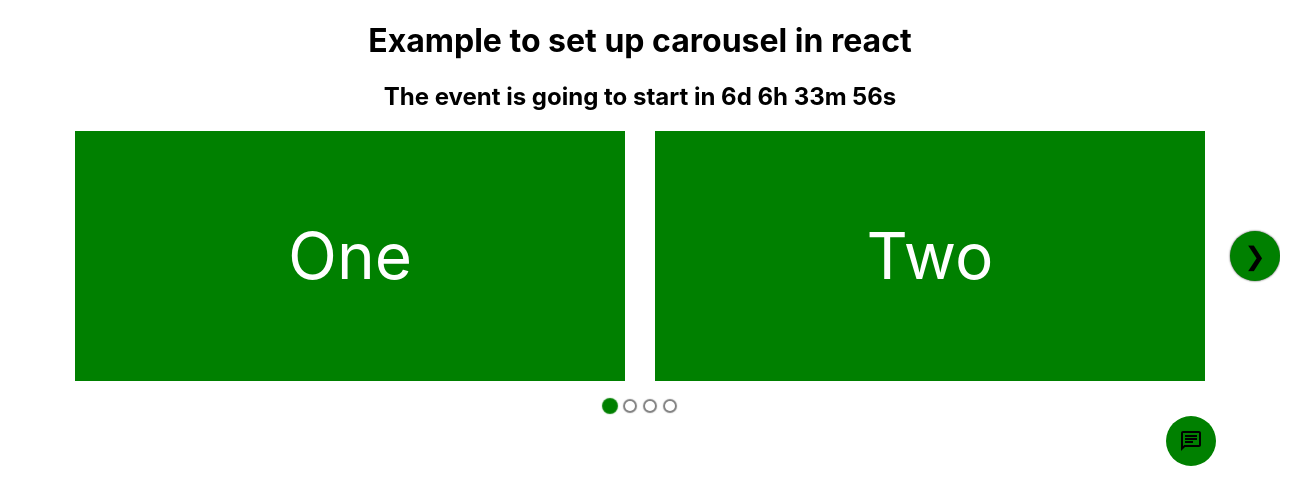
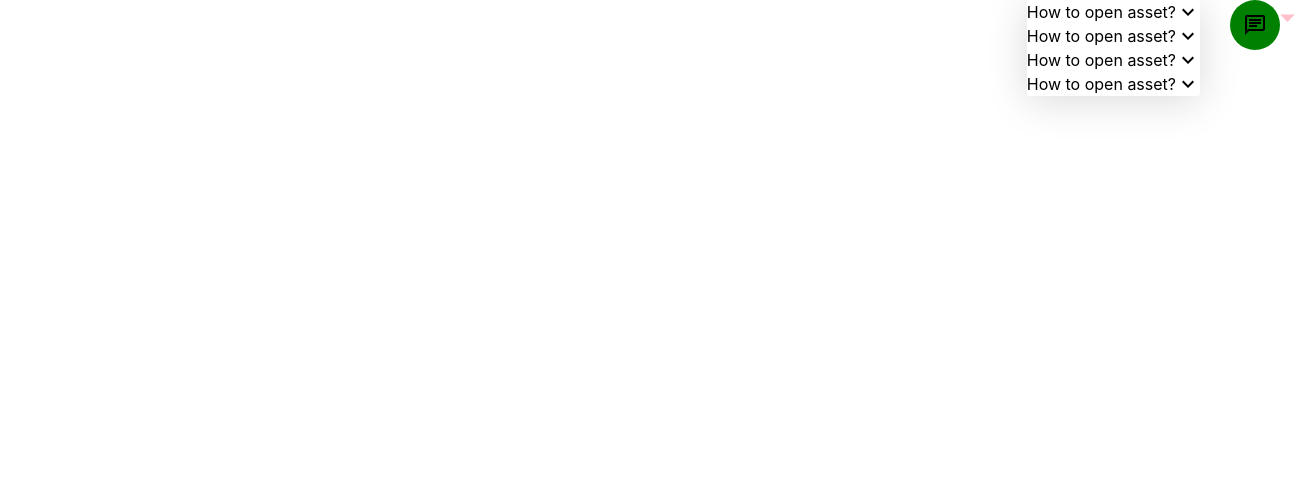
Before and after one commit to Reetika12/card-hover-effect, a React (Create React App) app: page / in a window 1280 px wide. Shown: the top 504 px of the page, 1305 px wide, since content can reach past the window. Built offline with nearby package versions, Linux system fonts and the light colour scheme.

Commit message:
added card pop at right bottom

```diff
--- a/src/App.js
+++ b/src/App.js
@@ -2,13 +2,16 @@ import './App.css';
 // import CardHover from './CardHover'
 import AnimateOnScroll from './AnimateOnScroll'
 import CarouselCard from './CarouselCard'
-import PopUpWithDropdown from './PopUpWithDropdown'
+// import PopUpWithDropdown from './PopUpWithDropdown'
+import PopUpWithDiv from './PopUpWithDiv'
 
+// PopUpWithDiv
 function App() {
   return (
     <div className="App">
-        <CarouselCard />
-        <PopUpWithDropdown/>
+        {/* <CarouselCard /> */}
+        <PopUpWithDiv/>
+        {/* <PopUpWithDropdown/> */}
         {/* <CardHover/> */}
         {/* <AnimateOnScroll/> */}
     </div>
--- /dev/null
+++ b/src/PopUpWithDiv.js
@@ -0,0 +1,57 @@
+import React, { Component } from "react";
+import ExpandMoreIcon from "@material-ui/icons/ExpandMore";
+import ArrowDropDownIcon from "@material-ui/icons/ArrowDropDown";
+import ChatOutlinedIcon from "@material-ui/icons/ChatOutlined";
+import "./Styles/CardHover.css";
+
+class PopUpWithDiv extends Component {
+  constructor(props) {
+    super(props);
+    this.state = {
+      hidePopUp: false,
+    };
+  }
+  handleChatBlock = () => {
+    let { hidePopUp } = this.state;
+    this.setState({
+      hidePopUp: !hidePopUp,
+    });
+  };
+  render() {
+    let { hidePopUp } = this.state;
+    return (
+      <>
+       <div>
+        <div className="ParentPopUp">
+          <div className="alignInbox">
+            <div>How to open asset?</div>
+            <ExpandMoreIcon />
+          </div>
+          <div className="alignInbox">
+            <div>How to open asset?</div>
+            <ExpandMoreIcon />
+          </div>
+          <div className="alignInbox">
+            <div>How to open asset?</div>
+            <ExpandMoreIcon />
+          </div>
+          <div className="alignInbox">
+            <div>How to open asset?</div>
+            <ExpandMoreIcon />
+          </div>
+        </div>
+        <div className="combinePopUp">
+            <div className="arrowStyle">
+            <ArrowDropDownIcon fontSize="large"/>
+            </div>
+            <div onClick={this.handleChatBlock} className="ChatStyle">
+                <ChatOutlinedIcon/>
+            </div>
+        </div>
+    </div>
+      </>
+    );
+  }
+}
+
+export default PopUpWithDiv;
--- a/src/PopUpWithDropdown.js
+++ b/src/PopUpWithDropdown.js
@@ -4,11 +4,13 @@ import './Styles/CardHover.css'
 import Dialog from '@material-ui/core/Dialog';
 import { withStyles } from "@material-ui/core/styles";
 import { createStyles} from '@material-ui/core';
+import ExpandMoreIcon from '@material-ui/icons/ExpandMore';
+import ArrowDropDownIcon from '@material-ui/icons/ArrowDropDown';
 
   const styles = theme => createStyles({
     scrollPaper: {
         marginLeft: '66%',
-        marginTop: '5%'
+        marginTop: '-5%',
     }
   });
 class PopUpWithDropdown extends Component {
@@ -16,35 +18,44 @@ class PopUpWithDropdown extends Component {
     {
         super(props);
         this.state={
-            dialogOpen:false
+            dialogOpen:false,
         }
     }
     handleChatBlock = () =>{
         this.setState({
-            dialogOpen:true
+            dialogOpen:true,
         })
     }
     handleClose = () => {
         this.setState({
-            dialogOpen:false
+            dialogOpen:false,
         })
       };
     render() {
         let {classes} = this.props
         let {dialogOpen} = this.state
         return (
-            <div>
+            <div >
                 <Dialog
                  classes={{scrollPaper: classes.scrollPaper }}
                  onClose={this.handleClose}
                  open={dialogOpen}>
-                    hello friends
-                    how are you ?
-                    how you have been
-                    <div style={{width:'100px',height:'100px',background:'green'}}>
-
+                     <div style={{background:'pink'}}>
+                         <div style={{display:'flex'}}>
+                            <div>How to open asset?</div>
+                            <ExpandMoreIcon/>
+                         </div>
+                        <div style={{width:'100px',height:'100px',background:'green'}}>
+                        </div>
                     </div>
                 </Dialog>
+                {dialogOpen && <div style={{zIndex:'1'}}>
+                 <ArrowDropDownIcon color="secondary" fontSize="large"/>
+                </div>}
+                {/* <Dialog open={dialogSecondOpen}> */}
+                    {/* <img src={require("./Images/Vector.png").default} alt="triangle"/> */}
+                    {/* <img src={require("./Images/ChatBubble.png").default} alt="triangle"/> */}
+                {/* </Dialog> */}
                 <div onClick={this.handleChatBlock} className="ChatStyle">
                    <ChatOutlinedIcon/>
                 </div>
--- a/src/Styles/CardHover.css
+++ b/src/Styles/CardHover.css
@@ -129,6 +129,64 @@
    align-items: center;
    justify-content: center;
    float: right;
-   margin-right: 5%;
+   position: fixed;
+   /* top: 82%; */
+   /* margin-right: 5%; */
    cursor: pointer;
 }
+.triangle-down {
+    width: 0;
+    height: 0;
+    border-left: 22px solid transparent;
+    border-right: 22px solid transparent;
+    border-top: 35px solid red;
+  }
+.ParentPopUp{
+    right: 80px;
+    /* bottom: 110px; */
+    /* height: calc(100% - 130px); */
+    /* max-height: 600px; */
+    position: fixed;
+    /* top: 55%; */
+    /* width: 500px; */
+    box-shadow: rgb(0 0 0 / 15%) 0px 5px 40px 0px;
+    border-radius: 3px;
+    display: flex;
+    flex-direction: column;
+    /* align-items: flex-end;   */
+    /* float: right; */
+    z-index: 1;
+    /* overflow: hidden; */
+    animation-duration: .5s!important;
+    box-sizing: border-box;
+    background-color: #ffffff;
+    /* margin-bottom: 2%; */
+}
+.combinePopUp{
+    display: flex;
+    flex-direction: column;
+    float: right;
+    align-items: flex-end;
+   /* margin-right:5%;  */
+}
+.alignInbox{
+    display: flex;
+    align-items: center;
+    justify-content: center;
+}
+.parentStyle{
+    background: pink;
+    height: 100vh;
+    display: flex;
+    flex-direction: column;
+    align-items: center;
+    justify-content: center;
+    /* float: right;  */
+}
+/* style={{width:'400px',margin: 'auto',background:'pink',display:'flex',alignItems: 'flex-end',justifyContent:'center',flexDirection:'column',marginRight: '5%',marginBottom: '3%',zIndex: '1',
+    boxShadow: '0 8px 50px rgb(0 0 0 / 20%)'}} */
+    .arrowStyle{
+        width: 10px;
+        height: 10px;
+        color: pink;
+    }
```
Also changed, not shown: src/trial.js (added, +29 -0 lines), src/Images/ChatBubble.png (added), src/Images/Vector.png (added).
